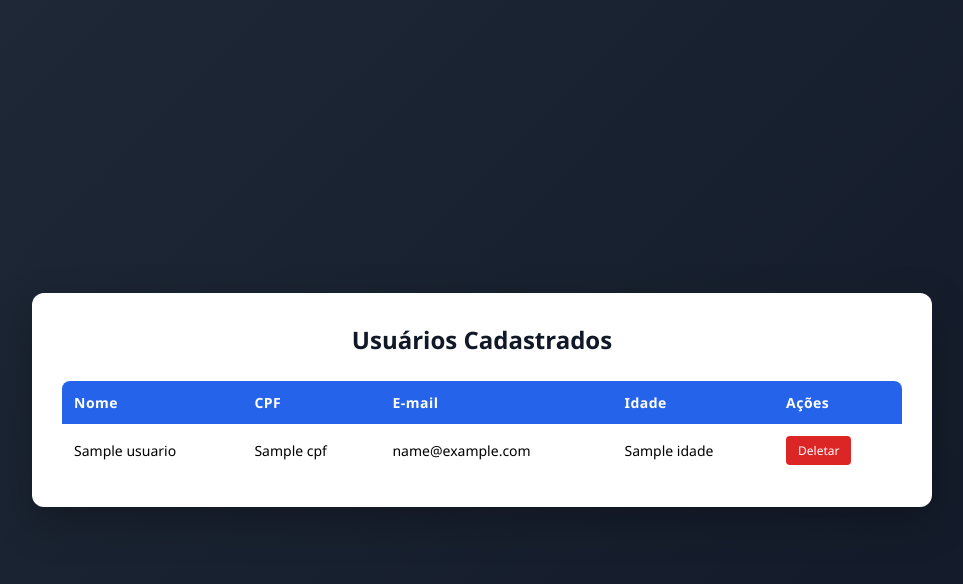
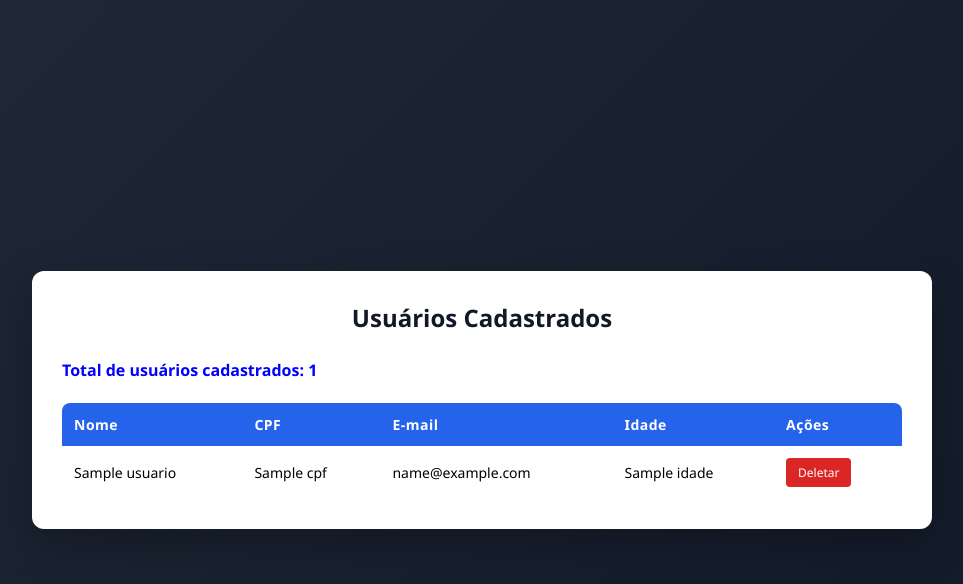
Before and after one commit to elizabethmdossantos/cadastro_usuario_python, a Python web app: template templates/usuarios.html in a window 1280 px wide. Shown: the top 584 px of the page, without its empty margins (158-1121 px from the left). Run offline with Jinja, Linux system fonts and the light colour scheme; the template is opened without the code that fills it: most values are stand-ins (such as "Sample title", 1, 10 or a date in 2020).

Commit message:
Add user count display to usuarios.html

```diff
--- a/templates/usuarios.html
+++ b/templates/usuarios.html
@@ -9,6 +9,7 @@
 <body>
     <div class="container">
         <h1>Usuários Cadastrados</h1>
+        <p style="color: blue; font-weight: bold; border: 2px;">Total de usuários cadastrados: {{ usuarios|length }}</p><br>
         <table>
             <thead>
                 <tr>
```
